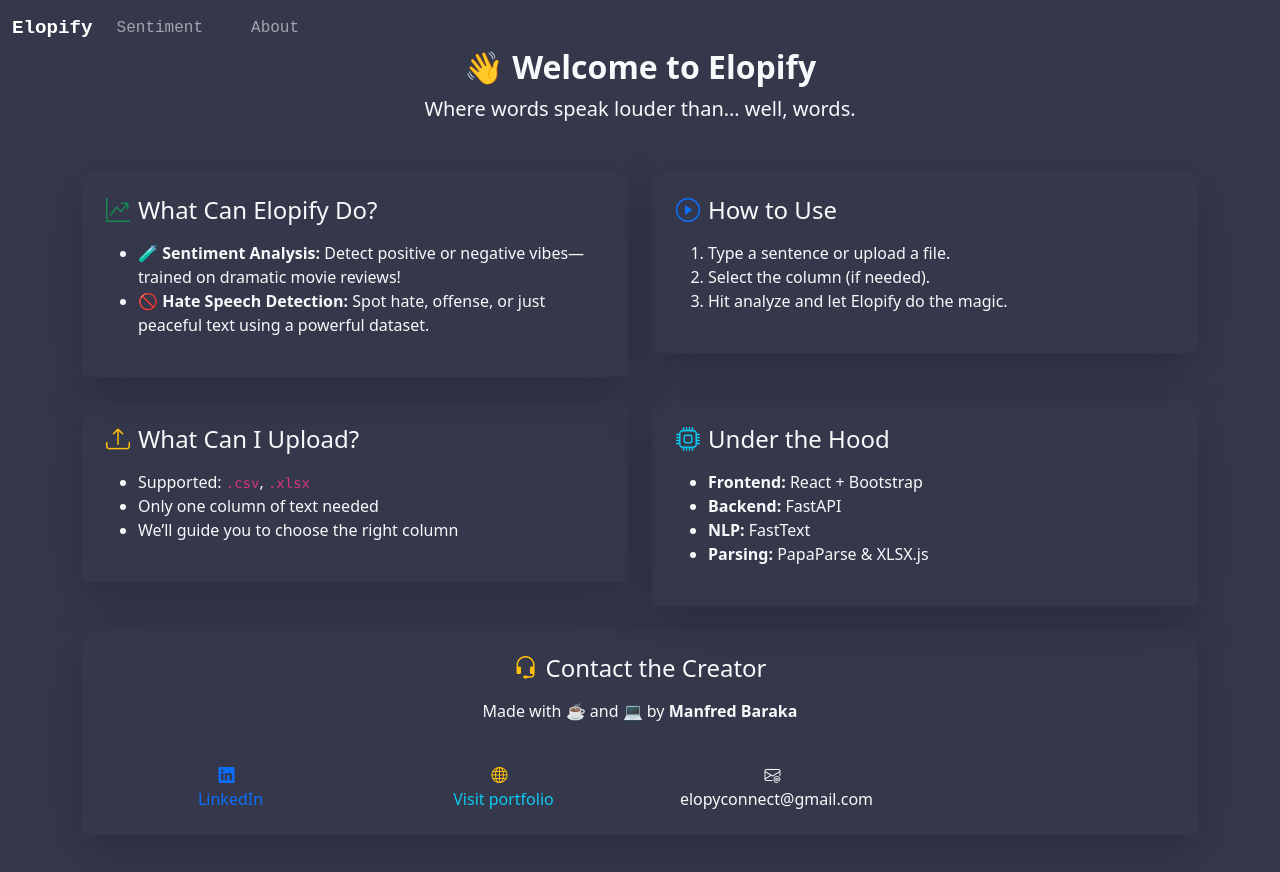
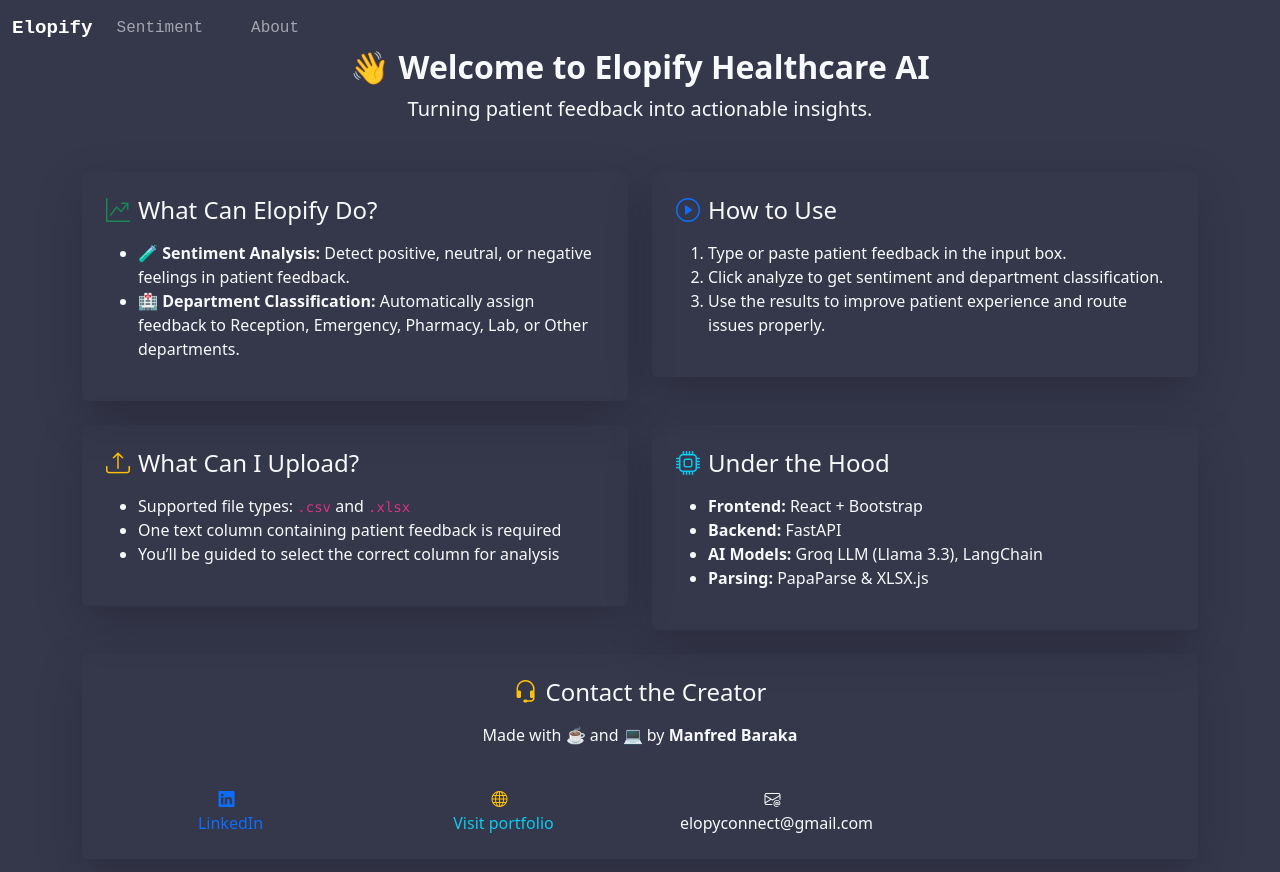
Before and after one commit to manfredbaraka33/elopifyf, a React (Vite) app: page /about in a window 1280 px wide. Shown: the top 872 px of the page. Built offline with nearby package versions, Linux system fonts and the light colour scheme; the HTML template or start-up script is replaced by a standard one.

Commit message:
Update About.jsx

```diff
--- a/src/pages/About.jsx
+++ b/src/pages/About.jsx
@@ -5,8 +5,8 @@ const About = () => {
   return (
     <div className="container py-5 text-light">
       <center className="mb-5">
-        <h2 className="fw-bold">👋 Welcome to Elopify</h2>
-        <p className="lead">Where words speak louder than… well, words.</p>
+        <h2 className="fw-bold">👋 Welcome to Elopify Healthcare AI</h2>
+        <p className="lead">Turning patient feedback into actionable insights.</p>
       </center>
 
       <div className="row g-4">
@@ -15,8 +15,8 @@ const About = () => {
           <div className="p-4 rounded shadow-lg bg-transparent ">
             <h4><i className="bi bi-graph-up-arrow me-2 text-success"></i>What Can Elopify Do?</h4>
             <ul className="mt-3">
-              <li><strong>🧪 Sentiment Analysis:</strong> Detect positive or negative vibes—trained on dramatic movie reviews!</li>
-              <li><strong>🚫 Hate Speech Detection:</strong> Spot hate, offense, or just peaceful text using a powerful dataset.</li>
+              <li><strong>🧪 Sentiment Analysis:</strong> Detect positive, neutral, or negative feelings in patient feedback.</li>
+              <li><strong>🏥 Department Classification:</strong> Automatically assign feedback to Reception, Emergency, Pharmacy, Lab, or Other departments.</li>
             </ul>
           </div>
         </div>
@@ -26,9 +26,9 @@ const About = () => {
           <div className="p-4 rounded shadow-lg bg-transparent ">
             <h4><i className="bi bi-play-circle me-2 text-primary"></i>How to Use</h4>
             <ol className="mt-3">
-              <li>Type a sentence or upload a file.</li>
-              <li>Select the column (if needed).</li>
-              <li>Hit analyze and let Elopify do the magic.</li>
+              <li>Type or paste patient feedback in the input box.</li>
+              <li>Click analyze to get sentiment and department classification.</li>
+              <li>Use the results to improve patient experience and route issues properly.</li>
             </ol>
           </div>
         </div>
@@ -38,9 +38,9 @@ const About = () => {
           <div className="p-4 rounded shadow-lg bg-transparent ">
             <h4><i className="bi bi-upload me-2 text-warning"></i>What Can I Upload?</h4>
             <ul className="mt-3">
-              <li>Supported: <code>.csv</code>, <code>.xlsx</code></li>
-              <li>Only one column of text needed</li>
-              <li>We’ll guide you to choose the right column</li>
+              <li>Supported file types: <code>.csv</code> and <code>.xlsx</code></li>
+              <li>One text column containing patient feedback is required</li>
+              <li>You’ll be guided to select the correct column for analysis</li>
             </ul>
           </div>
         </div>
@@ -52,7 +52,7 @@ const About = () => {
             <ul className="mt-3">
               <li><strong>Frontend:</strong> React + Bootstrap</li>
               <li><strong>Backend:</strong> FastAPI</li>
-              <li><strong>NLP:</strong> FastText</li>
+              <li><strong>AI Models:</strong> Groq LLM (Llama 3.3), LangChain</li>
               <li><strong>Parsing:</strong> PapaParse & XLSX.js</li>
             </ul>
           </div>
@@ -61,32 +61,42 @@ const About = () => {
         {/* Contact */}
         <div className="col-12">
           <div className="p-4 rounded shadow-lg bg-transparent  text-center">
-            <h4><i class="bi bi-headset me-2 text-warning"></i>Contact the Creator</h4>
+            <h4><i className="bi bi-headset me-2 text-warning"></i>Contact the Creator</h4>
             <p className="mt-3">
               Made with ☕ and 💻 by <strong>Manfred Baraka</strong><br /> <br />
             </p>
 
-
             <center>
               <div className="row">
                 <div className="col-sm-10 col-md-3 col-lg-3">
-
-            <a style={{color:"white"}} href="https://www.linkedin.com/in/manfredbaraka/" target="_blank" rel="noreferrer" className="text-decoration-none text-primary">
+                  <a
+                    style={{ color: "white" }}
+                    href="https://www.linkedin.com/in/manfredbaraka/"
+                    target="_blank"
+                    rel="noreferrer"
+                    className="text-decoration-none text-primary"
+                  >
                     <i className="bi bi-linkedin me-2"></i><br />
                     LinkedIn
                   </a>
                 </div>
                 <div className="col-sm-10 col-md-3 col-lg-3">
-            <a style={{color:"white"}} href="https://manfredbarakaportfolio.vercel.app/" target="_blank" rel="noreferrer" className="text-decoration-none text-info">
-            <i class="bi bi-globe me-2 text-warning"></i><br />
-            Visit portfolio</a>
-
+                  <a
+                    style={{ color: "white" }}
+                    href="https://manfredbarakaportfolio.vercel.app/"
+                    target="_blank"
+                    rel="noreferrer"
+                    className="text-decoration-none text-info"
+                  >
+                    <i className="bi bi-globe me-2 text-warning"></i><br />
+                    Visit portfolio
+                  </a>
                 </div>
                 <div className="col-sm-10 col-md-3 col-lg-3">
                   <a href="mailto:elopyconnect@gmail.com" className="text-decoration-none text-light">
                     <i className="bi bi-envelope-at me-2 text-light"><br /></i>
-                elopyconnect@gmail.com</a><br />
-
+                    elopyconnect@gmail.com
+                  </a><br />
                 </div>
               </div>
             </center>
```
Lines whose indentation alone changed are shown as unchanged.
